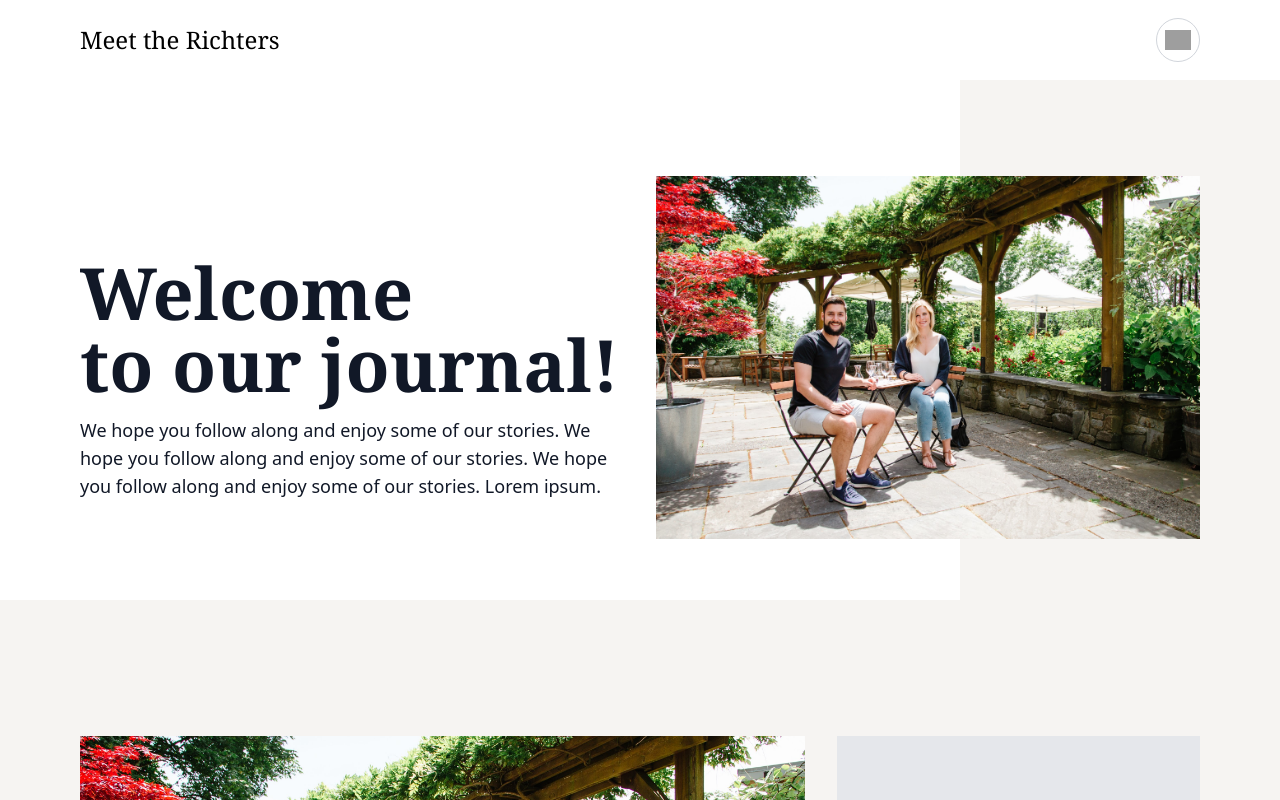
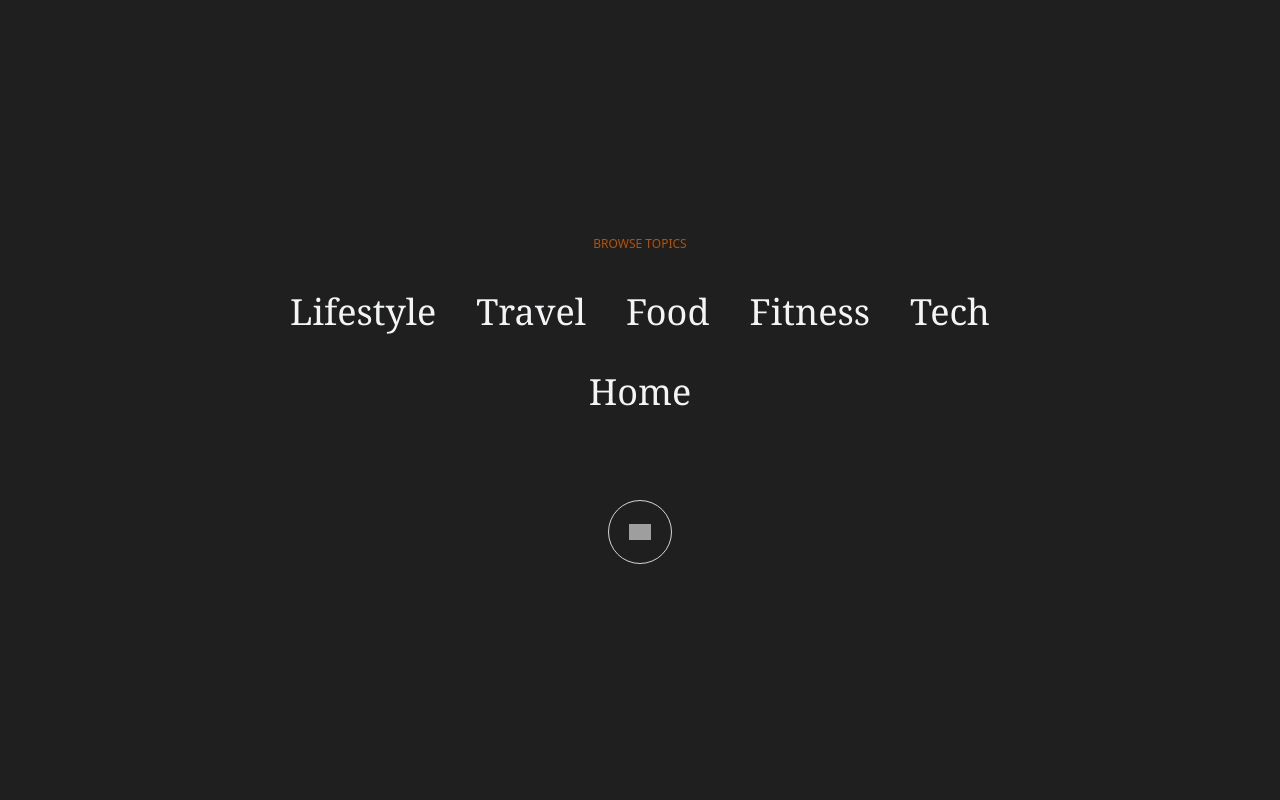
Before and after one commit to stephenrichter/meet-the-richters, a Next.js app: page / in a window 1280 px wide. Both pictures are taken after a click on the element 1178 px from the left and 40 px from the top of the page. Shown: the top 800 px of the page. Built offline with nearby package versions, Linux system fonts and the light colour scheme; grey boxes are pictures that could not be loaded.

Commit message:
NavMenu Animation

```diff
--- a/components/Header.js
+++ b/components/Header.js
@@ -1,12 +1,12 @@
 import Link from 'next/link'
 
-export default function Header() {
+export default function Header({ onToggleMenu }) {
   return (
     <header class="fixed top-0 z-20 w-full px-10 lg:px-20 bg-white dark:bg-black duration-500">
       <div class="container mx-auto flex justify-between py-3">
         <Link href="/"><a class="text-2xl font-serif dark:text-gray-200 py-3">Meet the Richters</a></Link>
         <nav class="self-center uppercase">
-          <div class="rounded-full h-11 w-11 flex items-center justify-center border border-gray-300 dark:bg-gray-300 hover:border-gray-500 cursor-pointer">
+          <div class="rounded-full h-11 w-11 flex items-center justify-center border border-gray-300 dark:bg-gray-300 hover:border-gray-500 cursor-pointer" onClick={onToggleMenu}>
             <img class="p-2" src="https://assets.website-files.com/5e7f419c0c4ef4901af6d061/5e916c9e5f8678313f57819d_drag_handle-24px.svg" />
           </div>
         </nav>
--- a/components/Layout.js
+++ b/components/Layout.js
@@ -1,10 +1,39 @@
 import Head from 'next/head'
-import Header from '../components/Header'
-import Footer from '../components/Footer'
+import { useState } from 'react'
+
+import Header from './Header'
+import Footer from './Footer'
+import NavMenu from './NavMenu'
 
 export const siteTitle = 'Meet the Richters'
 
 export default function Layout({ children }) {
+  const [isVisible, setIsVisible] = useState(false)
+  const [hideMenu, setHideMenu] = useState(true)
+
+  function sleep(ms) {
+    return new Promise(resolve => setTimeout(resolve, ms));
+  }
+
+  async function toggleMenu() {
+    let wasVisible = isVisible
+
+    // Menu was not visible, show it
+    if(!wasVisible) {
+      setHideMenu(false)
+    }
+
+    // Trigger animation
+    setIsVisible(!isVisible)
+    // Wait for animation to finish
+    await sleep(1000)
+
+    if (wasVisible) {
+      // Menu was visible, now it is not, hide it
+      setHideMenu(true)
+    }
+  }
+
   return (
     <div class="flex flex-col h-fill justify-between bg-background dark:bg-background-dark duration-500 -z-20">
       <Head>
@@ -23,7 +52,9 @@ export default function Layout({ children }) {
         <meta name="twitter:card" content="summary_large_image" />
       </Head>
 
-      <Header />
+      <NavMenu isVisible={isVisible} hideMenu={hideMenu} onToggleMenu={toggleMenu} />
+
+      <Header onToggleMenu={toggleMenu} />
 
       <main class="mt-24 mb-auto text-gray-900 dark:text-gray-100">{children}</main>
 
--- /dev/null
+++ b/components/NavMenu.js
@@ -0,0 +1,22 @@
+export default function NavMenu({ isVisible, hideMenu, onToggleMenu }) {
+  return (
+    <div class={`${isVisible ? 'animate-top-down' : 'animate-bottom-up'} ${hideMenu ? 'hidden' : 'fixed'} h-screen w-screen z-50 bg-material-dark text-gray-100`}>
+      <div class="container h-screen w-full lg:max-w-4xl mx-auto py-20 px-5 flex flex-col justify-center items-center text-center">
+        <div class="grid gap-10 mb-12">
+          <h4 class="text-xs text-yellow-700 uppercase">Browse Topics</h4>
+          <div class="flex flex-wrap justify-center items-center">
+            <div class="h-20 font-serif text-4xl px-5">Lifestyle</div>
+            <div class="h-20 font-serif text-4xl px-5">Travel</div>
+            <div class="h-20 font-serif text-4xl px-5">Food</div>
+            <div class="h-20 font-serif text-4xl px-5">Fitness</div>
+            <div class="h-20 font-serif text-4xl px-5">Tech</div>
+            <div class="h-20 font-serif text-4xl px-5">Home</div>
+          </div>
+        </div>
+        <div class="rounded-full h-16 w-16 mx-auto flex items-center justify-center border border-gray-300 hover:border-gray-500 cursor-pointer" onClick={onToggleMenu}>
+          <img class="p-5" src="https://assets.website-files.com/5e7f419c0c4ef4901af6d061/5e8dbbbe9425d73329e3d163_close-24px.svg" />
+        </div>
+      </div>
+    </div>
+  )
+}
--- a/lib/ui.js
+++ /dev/null
@@ -1,7 +0,0 @@
-export function onChange(isVisible) {
-  if(isVisible) {
-    document.documentElement.classList.add('dark')
-  } else {
-    document.documentElement.classList.remove('dark')
-  }
-}
--- a/tailwind.config.js
+++ b/tailwind.config.js
@@ -3,9 +3,24 @@ module.exports = {
   darkMode: 'class', // or 'media' or 'class'
   theme: {
     extend: {
+      animation: {
+        'top-down': 'top-down 1s ease-in-out',
+        'bottom-up': 'bottom-up 1s ease-in-out'
+      },
+      keyframes: {
+        'top-down': {
+          '0%': { transform: 'translatey(-100%)' },
+          '100%': { transform: 'translatey(0)' },
+        },
+        'bottom-up': {
+          '0%': { transform: 'translatey(0)' },
+          '100%': { transform: 'translatey(-100%)'},
+        }
+      },
       colors: {
         'background': '#f6f4f2',
         'background-dark': '#121212',
+        'material-dark': '#1f1f1f',
       },
       gridTemplateColumns: {
         '1/3': '1fr 2fr',
```
